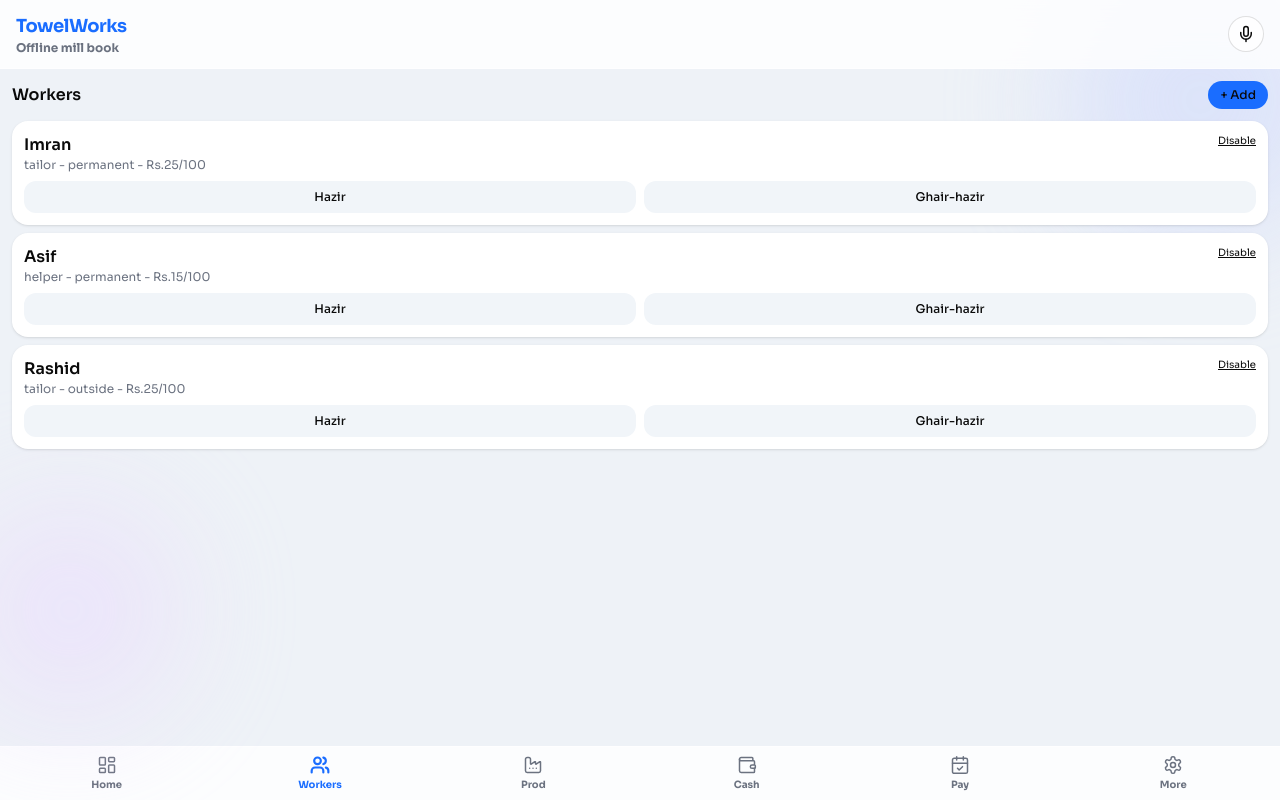
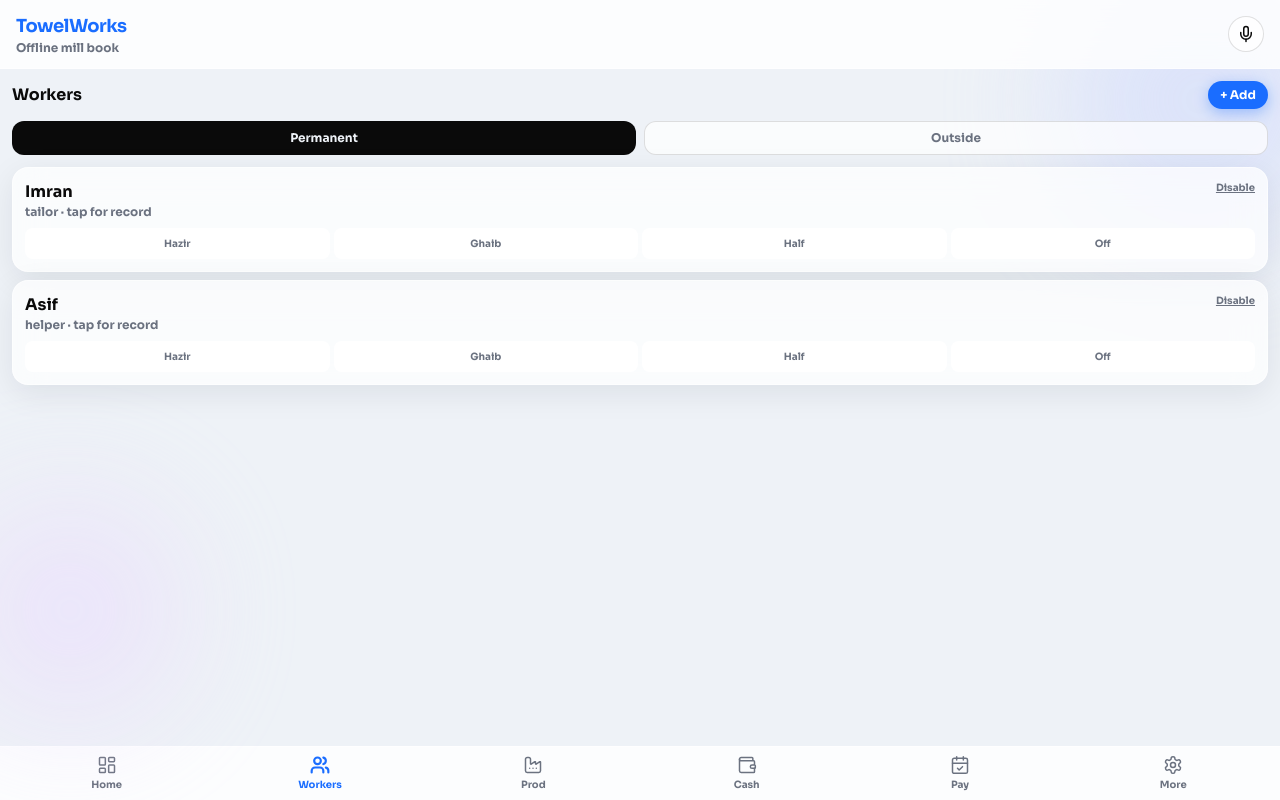
Before and after one commit to AdnanRaza88/towelworks-factory, a React (Vite) app: page / in a window 1280 px wide. Both pictures are taken after a click on the button "Workers". Built offline with nearby package versions, Linux system fonts and the light colour scheme.

Commit message:
Workers: permanent/outside tabs, status attendance, export CSV/JSON/PDF/PNG

```diff
--- a/src/pages/WorkersPage.tsx
+++ b/src/pages/WorkersPage.tsx
@@ -1,126 +1,179 @@
 import { useState } from "react";
 import { useAppStore } from "@/store/useAppStore";
 import { todayStr } from "@/lib/factory/calc";
-import { WorkerRole } from "@/lib/factory/types";
+import { WorkerRole, AttendanceStatus } from "@/lib/factory/types";
 import { formatRs } from "@/lib/utils";
 
 export default function WorkersPage() {
   const workers = useAppStore((s) => s.workers);
   const attendance = useAppStore((s) => s.attendance);
+  const production = useAppStore((s) => s.production);
+  const cash = useAppStore((s) => s.cash);
+  const sessions = useAppStore((s) => s.sessions);
   const markAttendance = useAppStore((s) => s.markAttendance);
   const addWorker = useAppStore((s) => s.addWorker);
   const toggleWorker = useAppStore((s) => s.toggleWorker);
+  const exportWorkerSheet = useAppStore((s) => s.exportWorkerSheet);
+
+  const [tab, setTab] = useState<"permanent" | "outside">("permanent");
   const [showAdd, setShowAdd] = useState(false);
   const [name, setName] = useState("");
   const [role, setRole] = useState<WorkerRole>("tailor");
-  const [type, setType] = useState<"permanent" | "outside">("permanent");
+  const [detailId, setDetailId] = useState<string | null>(null);
   const today = todayStr();
+  const filtered = workers.filter((w) => w.type === tab);
 
-  const isPresent = (id: string) =>
-    attendance.find((a) => a.workerId === id && a.date === today)?.present;
+  const statusToday = (id: string) =>
+    attendance.find((a) => a.workerId === id && a.date === today)?.status;
 
   const submit = () => {
     if (!name.trim()) return;
-    addWorker(name, role, type);
+    addWorker(name, role, tab);
     setName("");
     setShowAdd(false);
   };
 
+  const downloadOne = (id: string, wname: string, kind: "csv" | "json" | "pdf" | "image" = "csv") => {
+    const w = workers.find((x) => x.id === id);
+    if (!w) return;
+    const prod = production.filter((p) => p.workerId === id);
+    const cashRows = cash.filter((c) => c.workerId === id);
+    const att = attendance.filter((a) => a.workerId === id);
+    const totalPay = prod.reduce((s, p) => s + p.amount, 0);
+    const totalCash = cashRows.reduce((s, c) => (c.type === "return" || c.type === "payment" ? s - c.amount : s + c.amount), 0);
+    const base = wname.replace(/\s+/g, "_");
+    if (kind === "csv") {
+      const blob = new Blob([exportWorkerSheet(id)], { type: "text/csv" });
+      const url = URL.createObjectURL(blob);
+      const a = document.createElement("a"); a.href = url; a.download = `${base}-record.csv`; a.click();
+      URL.revokeObjectURL(url); return;
+    }
+    if (kind === "json") {
+      const data = { worker: w, production: prod, cash: cashRows, attendance: att, totalPay, totalCash };
+      const blob = new Blob([JSON.stringify(data, null, 2)], { type: "application/json" });
+      const url = URL.createObjectURL(blob);
+      const a = document.createElement("a"); a.href = url; a.download = `${base}-record.json`; a.click();
+      URL.revokeObjectURL(url); return;
+    }
+    if (kind === "pdf") {
+      const html = `<!doctype html><html><head><meta charset="utf-8"/><title>${w.name}</title>
+        <style>body{font-family:sans-serif;padding:24px}table{width:100%;border-collapse:collapse;font-size:12px}
+        th,td{border:1px solid #ccc;padding:6px}th{background:#f3f4f6}</style></head><body>
+        <h1>${w.name}</h1><p>${w.type} · ${w.role}</p>
+        <p><b>Pay:</b> Rs.${totalPay} · <b>Cash:</b> Rs.${totalCash}</p>
+        <h2>Production</h2><table><tr><th>Date</th><th>M</th><th>Role</th><th>Pcs</th><th>Amt</th></tr>
+        ${prod.map((p) => `<tr><td>${p.date}</td><td>${p.machineId}</td><td>${p.role||""}</td><td>${p.roundedPieces}</td><td>${p.amount}</td></tr>`).join("")}
+        </table><script>window.onload=()=>window.print()</script></body></html>`;
+      window.open(URL.createObjectURL(new Blob([html], { type: "text/html" })), "_blank"); return;
+    }
+    if (kind === "image") {
+      const canvas = document.createElement("canvas"); canvas.width = 720; canvas.height = 360;
+      const ctx = canvas.getContext("2d"); if (!ctx) return;
+      ctx.fillStyle = "#fff"; ctx.fillRect(0, 0, 720, 360);
+      ctx.fillStyle = "#0a0a0a"; ctx.font = "bold 22px sans-serif"; ctx.fillText(w.name, 24, 40);
+      ctx.font = "bold 16px monospace"; ctx.fillText(`Pay Rs.${totalPay}  Cash Rs.${totalCash}`, 24, 100);
+      ctx.fillText(`Prod ${prod.length} · Cash ${cashRows.length}`, 24, 130);
+      canvas.toBlob((blob) => {
+        if (!blob) return;
+        const url = URL.createObjectURL(blob);
+        const a = document.createElement("a"); a.href = url; a.download = `${base}-summary.png`; a.click();
+        URL.revokeObjectURL(url);
+      });
+    }
+  };
+
+  if (detailId) {
+    const w = workers.find((x) => x.id === detailId);
+    if (!w) { setDetailId(null); return null; }
+    const prod = production.filter((p) => p.workerId === w.id).slice().reverse();
+    const cashRows = cash.filter((c) => c.workerId === w.id).slice().reverse();
+    const totalPay = prod.reduce((s, p) => s + p.amount, 0);
+    const totalCash = cashRows.reduce((s, c) => (c.type === "return" || c.type === "payment" ? s - c.amount : s + c.amount), 0);
+    return (
+      <div className="space-y-3">
+        <button onClick={() => setDetailId(null)} className="text-xs font-bold" style={{ color: "var(--primary)" }}>← Back</button>
+        <div className="surface rounded-2xl p-3">
+          <p className="text-lg font-bold">{w.name}</p>
+          <p className="text-xs font-bold" style={{ color: "var(--muted)" }}>{w.role} · {w.type}</p>
+          <div className="mt-2 grid grid-cols-2 gap-2 text-xs">
+            <div className="rounded-xl p-2 border" style={{ borderColor: "var(--border)" }}>
+              <p style={{ color: "var(--muted)" }}>Production pay</p>
+              <p className="mono font-bold">{formatRs(totalPay)}</p>
+            </div>
+            <div className="rounded-xl p-2 border" style={{ borderColor: "var(--border)" }}>
+              <p style={{ color: "var(--muted)" }}>Cash out</p>
+              <p className="mono font-bold">{formatRs(totalCash)}</p>
+            </div>
+          </div>
+          <div className="mt-2 grid grid-cols-2 gap-2">
+            <button onClick={() => downloadOne(w.id, w.name, "csv")} className="rounded-xl py-2 text-xs font-bold border" style={{ borderColor: "var(--border-strong)" }}>CSV</button>
+            <button onClick={() => downloadOne(w.id, w.name, "json")} className="rounded-xl py-2 text-xs font-bold border" style={{ borderColor: "var(--border-strong)" }}>JSON</button>
+            <button onClick={() => downloadOne(w.id, w.name, "pdf")} className="rounded-xl py-2 text-xs font-bold border" style={{ borderColor: "var(--border-strong)" }}>PDF</button>
+            <button onClick={() => downloadOne(w.id, w.name, "image")} className="rounded-xl py-2 text-xs font-bold border" style={{ borderColor: "var(--border-strong)" }}>Image</button>
+          </div>
+        </div>
+        <div>
+          <h3 className="text-xs font-bold mb-1">Recent production</h3>
+          {prod.slice(0, 10).map((p) => (
+            <div key={p.id} className="flex justify-between text-[10px] font-bold surface rounded-lg px-2 py-1.5 mb-1">
+              <span>M{p.machineId} {p.role} {p.roundedPieces}pcs</span>
+              <span className="mono">{formatRs(p.amount)} · {p.date}</span>
+            </div>
+          ))}
+        </div>
+      </div>
+    );
+  }
+
   return (
     <div className="space-y-3">
       <div className="flex items-center justify-between">
-        <h2 className="text-base font-semibold">Workers</h2>
-        <button
-          onClick={() => setShowAdd((v) => !v)}
-          className="rounded-full bg-[var(--primary)] px-3 py-1.5 text-xs font-medium text-white"
-        >
+        <h2 className="text-base font-bold">Workers</h2>
+        <button onClick={() => setShowAdd((v) => !v)} className="rounded-full btn-primary px-3 py-1.5 text-xs font-bold">
           {showAdd ? "Cancel" : "+ Add"}
         </button>
       </div>
-
+      <div className="flex gap-2">
+        {(["permanent", "outside"] as const).map((t) => (
+          <button key={t} onClick={() => setTab(t)} className="flex-1 rounded-xl py-2 text-xs font-bold border"
+            style={{ background: tab === t ? "var(--text)" : "var(--card)", color: tab === t ? "var(--bg)" : "var(--muted)", borderColor: "var(--border-strong)" }}>
+            {t === "permanent" ? "Permanent" : "Outside"}
+          </button>
+        ))}
+      </div>
       {showAdd && (
-        <div className="space-y-2 rounded-2xl bg-white p-3 shadow-sm">
-          <input
-            value={name}
-            onChange={(e) => setName(e.target.value)}
-            placeholder="Name (Imran, Asif...)"
-            className="w-full rounded-xl border border-[var(--border)] px-3 py-2 text-sm"
-          />
-          <div className="flex gap-2">
-            <select
-              value={role}
-              onChange={(e) => setRole(e.target.value as WorkerRole)}
-              className="flex-1 rounded-xl border border-[var(--border)] px-2 py-2 text-sm"
-            >
-              <option value="tailor">Tailor (Rs.25/100)</option>
-              <option value="helper">Helper (Rs.15/100)</option>
-            </select>
-            <select
-              value={type}
-              onChange={(e) =>
-                setType(e.target.value as "permanent" | "outside")
-              }
-              className="flex-1 rounded-xl border border-[var(--border)] px-2 py-2 text-sm"
-            >
-              <option value="permanent">Permanent</option>
-              <option value="outside">Outside</option>
-            </select>
-          </div>
-          <button
-            onClick={submit}
-            className="w-full rounded-xl bg-[var(--primary)] py-2 text-sm font-medium text-white"
-          >
-            Save worker
-          </button>
+        <div className="surface rounded-2xl p-3 space-y-2">
+          <input value={name} onChange={(e) => setName(e.target.value)} placeholder="Name" className="w-full rounded-xl px-3 py-2 text-sm font-bold" />
+          <select value={role} onChange={(e) => setRole(e.target.value as WorkerRole)} className="w-full rounded-xl px-2 py-2 text-sm font-bold">
+            <option value="tailor">Tailor</option>
+            <option value="helper">Helper</option>
+          </select>
+          <button onClick={submit} className="btn-primary w-full rounded-xl py-2 text-sm font-bold">Save worker</button>
         </div>
       )}
-
       <div className="space-y-2">
-        {workers.map((w) => {
-          const present = isPresent(w.id);
+        {filtered.map((w) => {
+          const st = statusToday(w.id);
           return (
-            <div
-              key={w.id}
-              className={`rounded-2xl bg-white p-3 shadow-sm ${
-                !w.active ? "opacity-50" : ""
-              }`}
-            >
+            <div key={w.id} className={`surface rounded-2xl p-3 ${!w.active ? "opacity-50" : ""}`}>
               <div className="flex items-start justify-between">
-                <div>
-                  <p className="font-semibold">{w.name}</p>
-                  <p className="text-xs text-[var(--muted)]">
-                    {w.role} - {w.type} - {formatRs(w.ratePer100)}/100
-                  </p>
-                </div>
-                <button
-                  onClick={() => toggleWorker(w.id)}
-                  className="text-[10px] text-[var(--muted)] underline"
-                >
+                <button onClick={() => setDetailId(w.id)} className="text-left">
+                  <p className="font-bold">{w.name}</p>
+                  <p className="text-xs font-bold" style={{ color: "var(--muted)" }}>{w.role} · tap for record</p>
+                </button>
+                <button onClick={() => toggleWorker(w.id)} className="text-[10px] font-bold underline" style={{ color: "var(--muted)" }}>
                   {w.active ? "Disable" : "Enable"}
                 </button>
               </div>
               {w.active && (
-                <div className="mt-2 flex gap-2">
-                  <button
-                    onClick={() => markAttendance(w.id, true)}
-                    className={`flex-1 rounded-xl py-2 text-xs font-medium ${
-                      present === true
-                        ? "bg-green-100 text-green-800"
-                        : "bg-slate-100 text-slate-600"
-                    }`}
-                  >
-                    Hazir
-                  </button>
-                  <button
-                    onClick={() => markAttendance(w.id, false)}
-                    className={`flex-1 rounded-xl py-2 text-xs font-medium ${
-                      present === false
-                        ? "bg-red-100 text-red-800"
-                        : "bg-slate-100 text-slate-600"
-                    }`}
-                  >
-                    Ghair-hazir
-                  </button>
+                <div className="mt-2 grid grid-cols-4 gap-1">
+                  {([["present", "Hazir"], ["absent", "Ghaib"], ["half", "Half"], ["off", "Off"]] as [AttendanceStatus, string][]).map(([status, label]) => (
+                    <button key={status} onClick={() => markAttendance(w.id, status)}
+                      className="rounded-lg py-2 text-[10px] font-bold"
+                      style={{ background: st === status ? "var(--text)" : "var(--bg-elevated)", color: st === status ? "var(--bg)" : "var(--muted)" }}>
+                      {label}
+                    </button>
+                  ))}
                 </div>
               )}
             </div>
```
